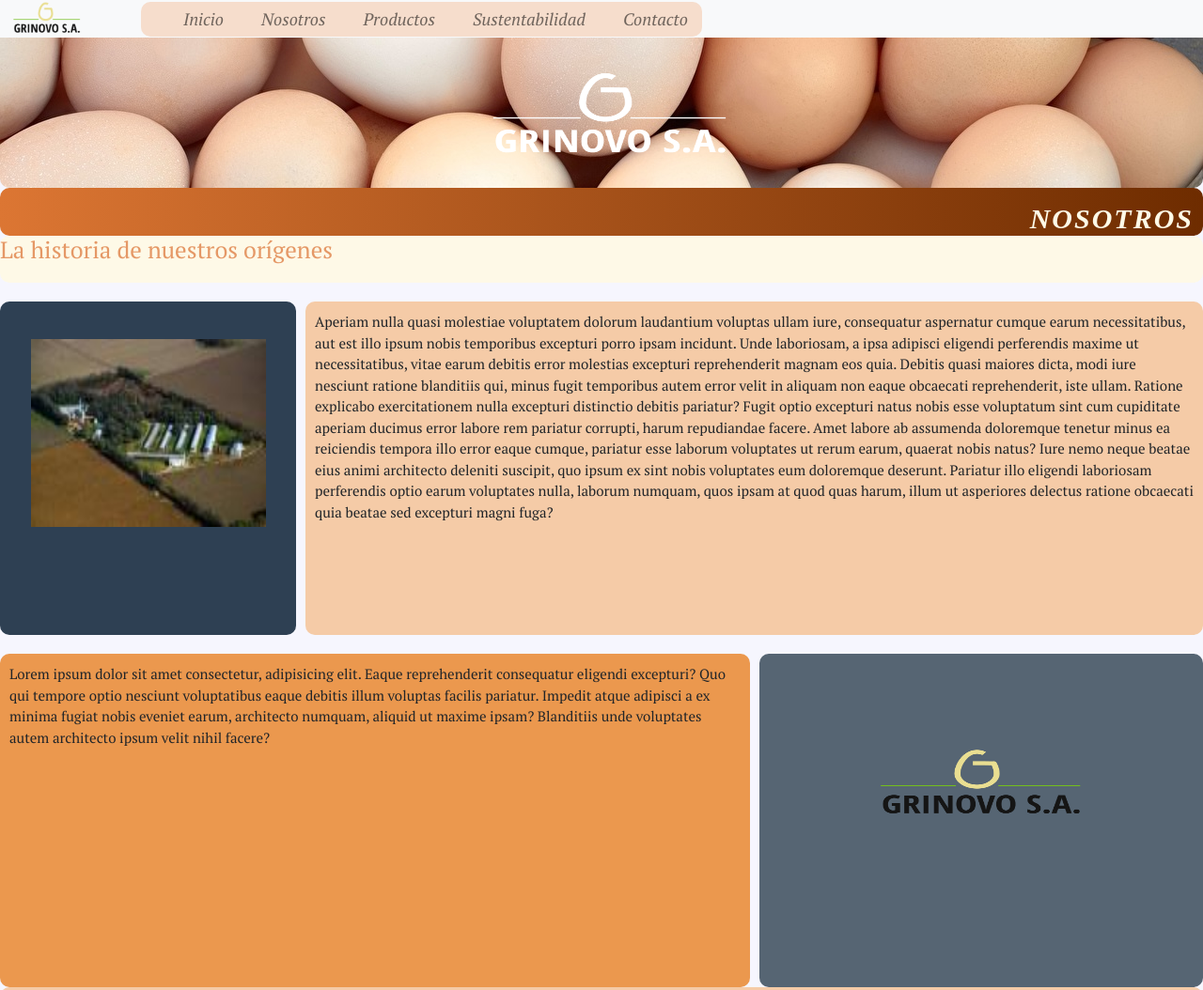
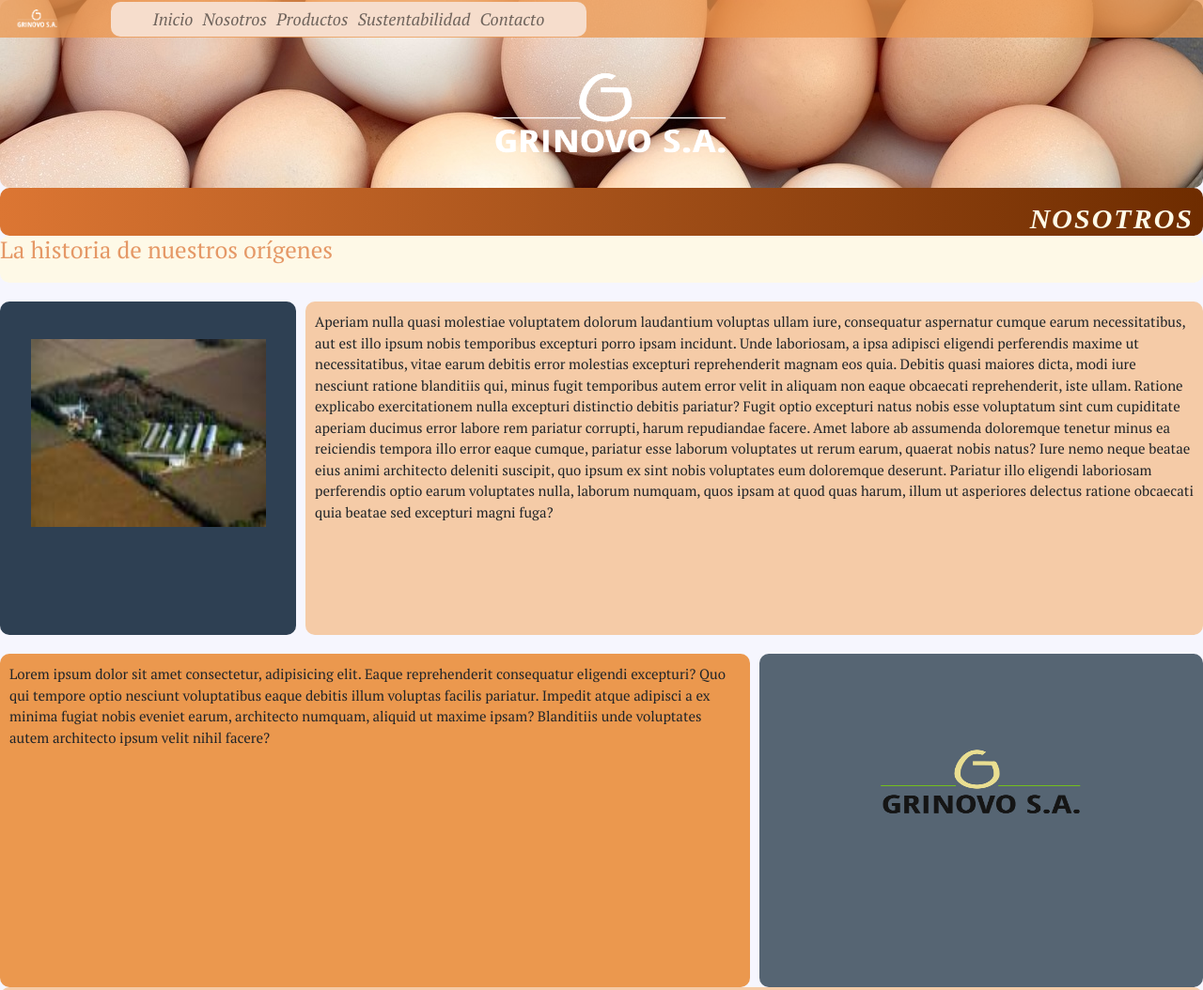
Before and after one commit to Soniacicc/grinovoCiccioli, a website: page pages/nosotros.html in a window 1280 px wide. Shown: the top 1054 px of the page at 94% size. Drawn offline with nearby package versions, Linux system fonts and the light colour scheme; a web font is replaced by a local one.

Commit message:
cambio total menú
modifiqué el menú corregí errores.
!!!!!! revisar el logo "Hamburguesa"!!!!

```diff
--- a/pages/nosotros.html
+++ b/pages/nosotros.html
@@ -26,41 +26,46 @@
 
 <body>
     <header>
-        <nav class="navbar navbar-expand-sm navbar-light bg-light menuPrincipal">
-            <button class="navbar-toggler" type="button" data-toggle="collapse" data-target="#opciones">
+        <nav class="navbar navbar-expand-lg navbar-light menuPrincipal" style="background-color: #eb974ec0;">
+            <div class="container-fluid">
+                <a class="navbar-brand" href="index.html">
+                    <img src="../multimedia/logo2.png" alt="Logo Grinovo" width="60" height="55">
+                </a>
+                <button class="navbar-toggler" type="button" data-bs-toggle="collapse"
+                    data-bs-target="#navbarNavAltMarkup" aria-controls="navbarNavAltMarkup" aria-expanded="false"
+                    aria-label="Toggle navigation">
                     <span class="navbar-toggler-icon"></span>
                 </button>
-            <!-- logo -->
-            <a class="navbar-brand" href="../index.html">
-                <img src="../multimedia/logo1.png" width="100rem" height="95rem" alt="Logo de Grinovo">
-            </a>
-            <!-- enlaces -->
-            <div class="collapse navbar-collapse" id="opciones">
+                <div class="collapse navbar-collapse" id="navbarNavAltMarkup">
+                    <div class="navbar-nav">
                         <ul class="navbar-nav">
                             <li class="nav-item liMenuPrincipal">
                                 <a class="nav-link" href="../index.html"> Inicio</a>
                             </li>
                             <li class="nav-item liMenuPrincipal">
-                        <a class="nav-link" href="nosotros.html"> Nosotros</a>
+                                <a class="nav-link" href="../pages/nosotros.html"> Nosotros</a>
                             </li>
                             <li class="nav-item liMenuPrincipal">
-                        <a class="nav-link" href="productos.html"> Productos</a>
+                                <a class="nav-link" href="../pages/productos.html"> Productos</a>
                                 <ul>
                                     <li>
-                                <a href="productos.html#idProductos" class="subMenu"> Productos </a>
+                                        <a href="../pages/productos.html#idProductos" class="subMenu"> Productos </a>
                                     </li>
                                     <li>
-                                <a href="productos.html#idSubProductos" class="subMenu"> Sub Productos </a>
+                                        <a href="../pages/productos.html#idSubProductos" class="subMenu"> Sub Productos
+                                        </a>
                                     </li>
                                 </ul>
                             </li>
                             <li class="nav-item liMenuPrincipal">
-                        <a class="nav-link" href="sustentabilidad.html"> Sustentabilidad</a>
+                                <a class="nav-link" href="../pages/sustentabilidad.html"> Sustentabilidad</a>
                             </li>
                             <li class="nav-item liMenuPrincipal">
-                        <a class="nav-link" href="contacto.html"> Contacto</a>
+                                <a class="nav-link" href="../pages/contacto.html"> Contacto</a>
                             </li>
                         </ul>
+                    </div>
+                </div>
             </div>
         </nav>
         <div class="logoHeader">
--- a/scss/prueba.scss
+++ b/scss/prueba.scss
@@ -32,7 +32,6 @@ p{
     height: 4rem;
     top: 0rem;
     text-decoration: none;
-    background-color: violet;
 }
 .menuPrincipal{
     font-family: 'PT Serif', serif;
@@ -53,14 +52,14 @@ p{
     margin: 0rem;
 }
 
-.nav-item{
-    padding-left: 3rem;
-}
+// .nav-item{
+//     padding-left: 3rem;
+// }
 
 .navbar-nav{
     background-color: #F6DDCC;
     border-radius: 1rem;
-    padding: 0rem 1rem;
+    padding: 0rem 2rem;
 }
 
 .liMenuPrincipal ul{
@@ -77,7 +76,7 @@ p{
 
 .liMenuPrincipal ul li{
     font-family: 'PT Serif', serif;
-    color: #641E16;
+    color: #F6F6FE;
     display:block;
     width: 20rem;
     text-align: left;
```
Also changed, not shown: index.html (+20 -14 lines), pages/contacto.html (+20 -15 lines), pages/productos.html (+20 -15 lines), pages/sustentabilidad.html (+20 -15 lines), css/prueba.css, multimedia/1.jpeg (deleted). Lines whose indentation alone changed are shown as unchanged.
